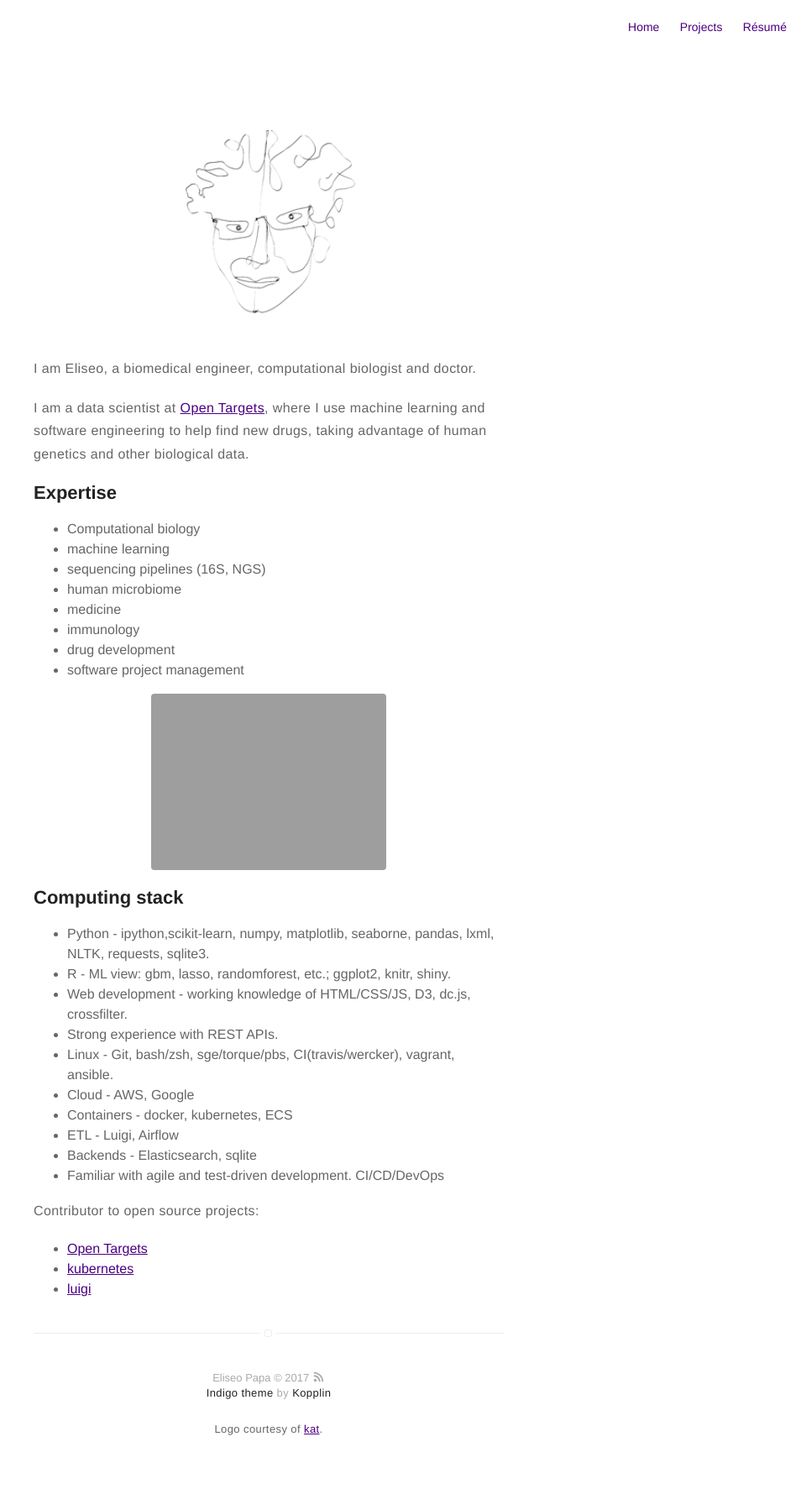
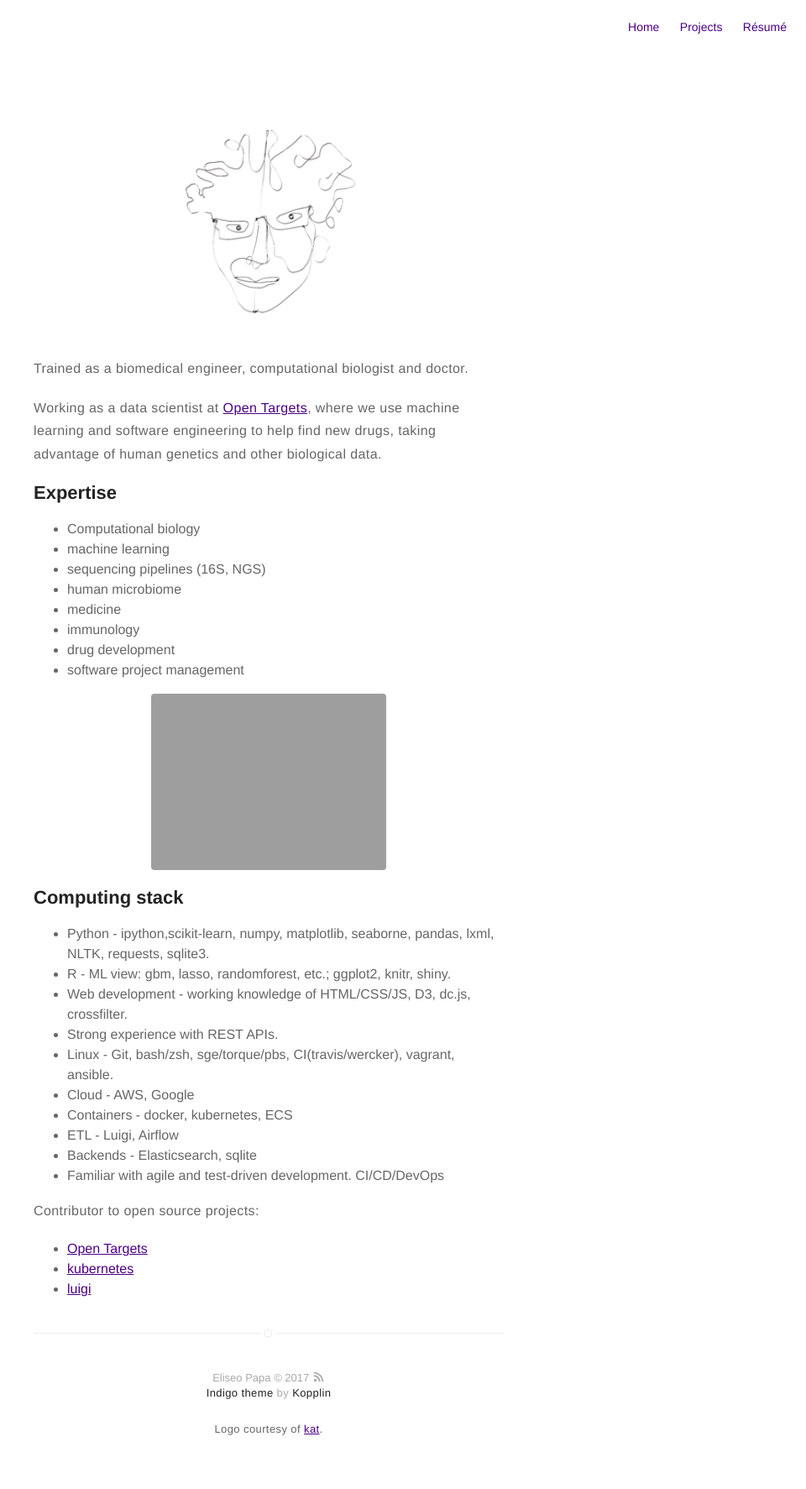
Before and after one commit to elipapa/elipapa.github.io, a Jekyll site: the page built from about.md, in a window 1280 px wide. Shown: the whole page at 84% size, without its empty margins (320-1280 px from the left). Built offline with Jekyll 4.4.1, drawn with Linux system fonts in a browser that asks for light colours.

Commit message:
minor changes to about

```diff
--- a/about.md
+++ b/about.md
@@ -4,9 +4,9 @@ layout: page
 ---
 ![Profile Image]({{ site.url }}/{{ site.picture }})
 
-I am Eliseo, a biomedical engineer, computational biologist and doctor.
+Trained as a biomedical engineer, computational biologist and doctor.
 
-I am a data scientist at [Open Targets][], where I use machine learning and software engineering to help find new drugs, taking advantage of human genetics and other biological data.
+Working as a data scientist at [Open Targets][], where we use machine learning and software engineering to help find new drugs, taking advantage of human genetics and other biological data.
 
 
 <!--## Education
```
